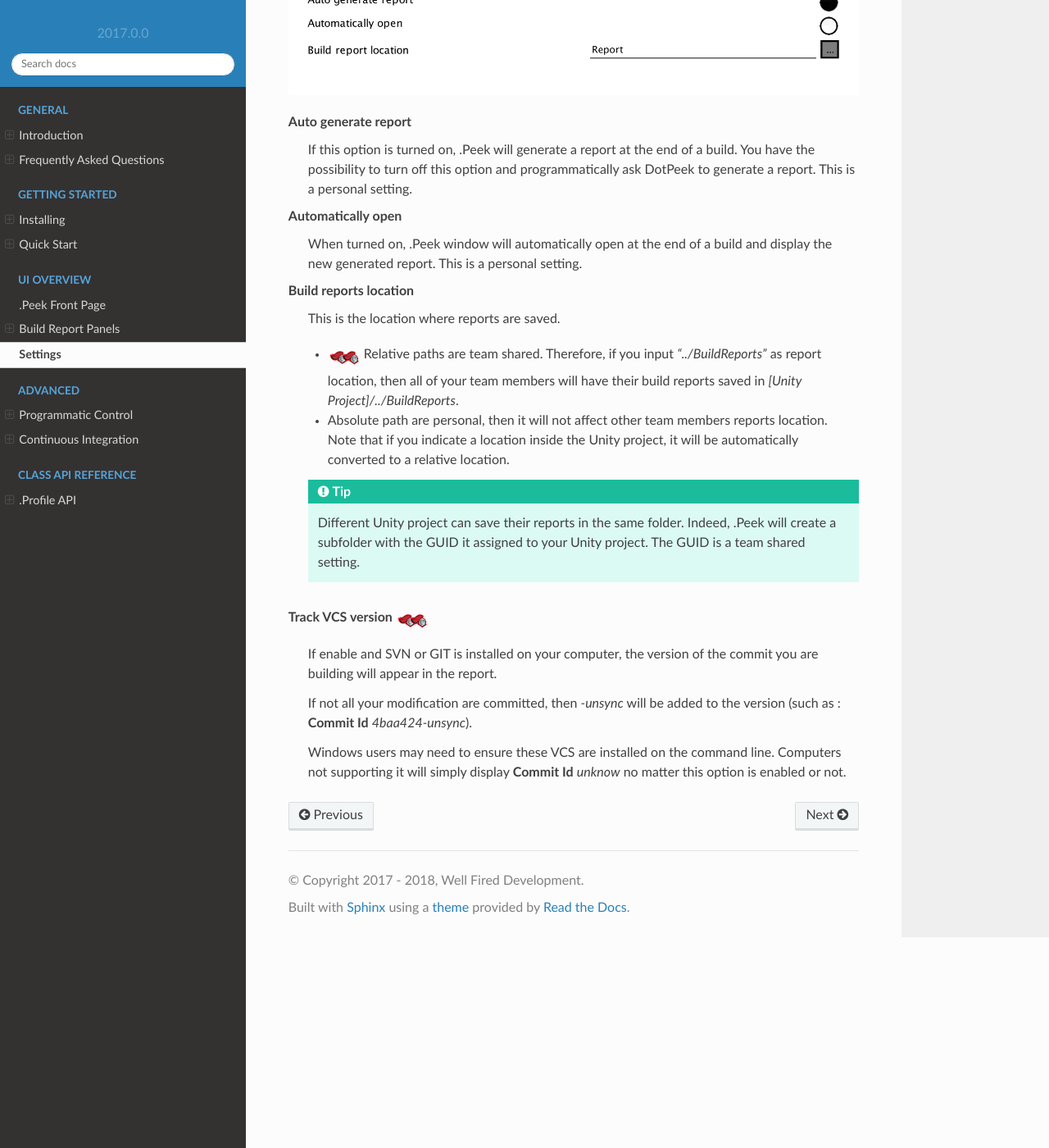
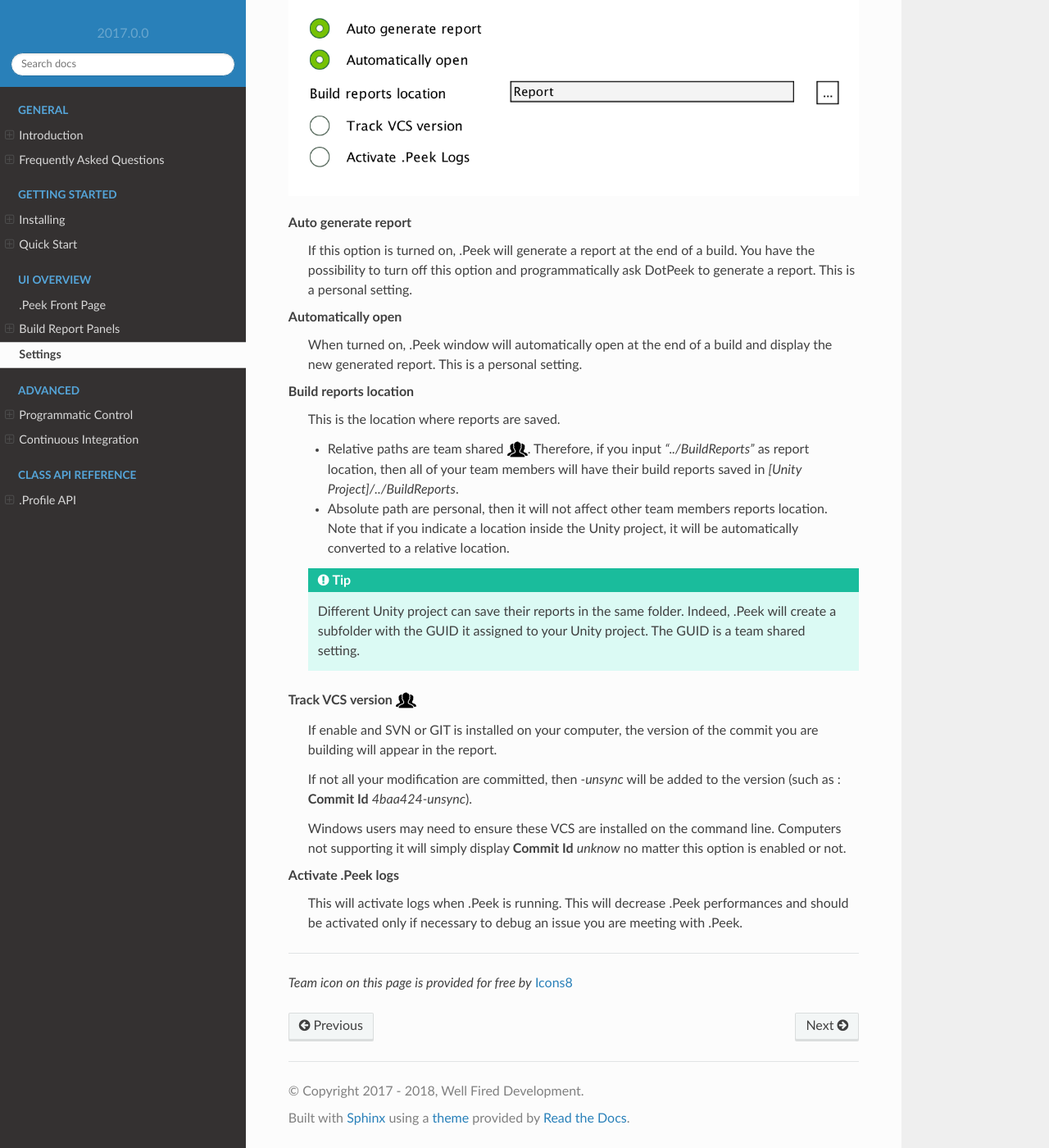
Before and after one commit to WellFiredDevelopment/dotPeekDocumentation, a Sphinx documentation site: the page built from sphinx/source/ui-overview/settings-page.rst, in a window 1280 px wide and 1400 px high, scrolled down 528 px. Shown: the whole window at 82% size. Built offline with Sphinx 7.4.7 and the Read the Docs theme 2.0.0, drawn with Linux system fonts in a browser that asks for light colours.

Commit message:
Update one setting added to .Peek + images

```diff
--- a/sphinx/source/ui-overview/settings-page.rst
+++ b/sphinx/source/ui-overview/settings-page.rst
@@ -23,7 +23,7 @@
 Build reports location
    This is the location where reports are saved.
 
-   * |team| Relative paths are team shared. Therefore, if you input *"../BuildReports"* as report location, then all of your
+   * Relative paths are team shared |team|. Therefore, if you input *"../BuildReports"* as report location, then all of your
      team members will have their build reports saved in *[Unity Project]/../BuildReports*.
 
    * Absolute path are personal, then it will not affect other team members reports location.
@@ -40,5 +40,15 @@
    Windows users may need to ensure these VCS are installed on the command line. Computers not supporting it will simply display
    **Commit Id** *unknow* no matter this option is enabled or not.
 
+Activate .Peek logs
+   This will activate logs when .Peek is running. This will decrease .Peek performances and should be activated only if necessary to debug an issue
+   you are meeting with .Peek.
+
+-----
+
+
+*Team icon on this page is provided for free by* `Icons8 <https://icons8.com/license>`_
+
 .. |team| image:: images/settings-page/team.png
    :align: bottom
+   :scale: 50%
```
Also changed, not shown: sphinx/source/getting-started/images/quickstart/first-build-report.png, sphinx/source/ui-overview/build-report-panels/images/build-report-assets/assets.png, sphinx/source/ui-overview/build-report-panels/images/build-report-overview/overview.png, sphinx/source/ui-overview/build-report-panels/images/build-report-settings/settings.png, sphinx/source/ui-overview/images/main-page/main-page.png, sphinx/source/ui-overview/images/settings-page/settings.png, sphinx/source/ui-overview/images/settings-page/team.png.
